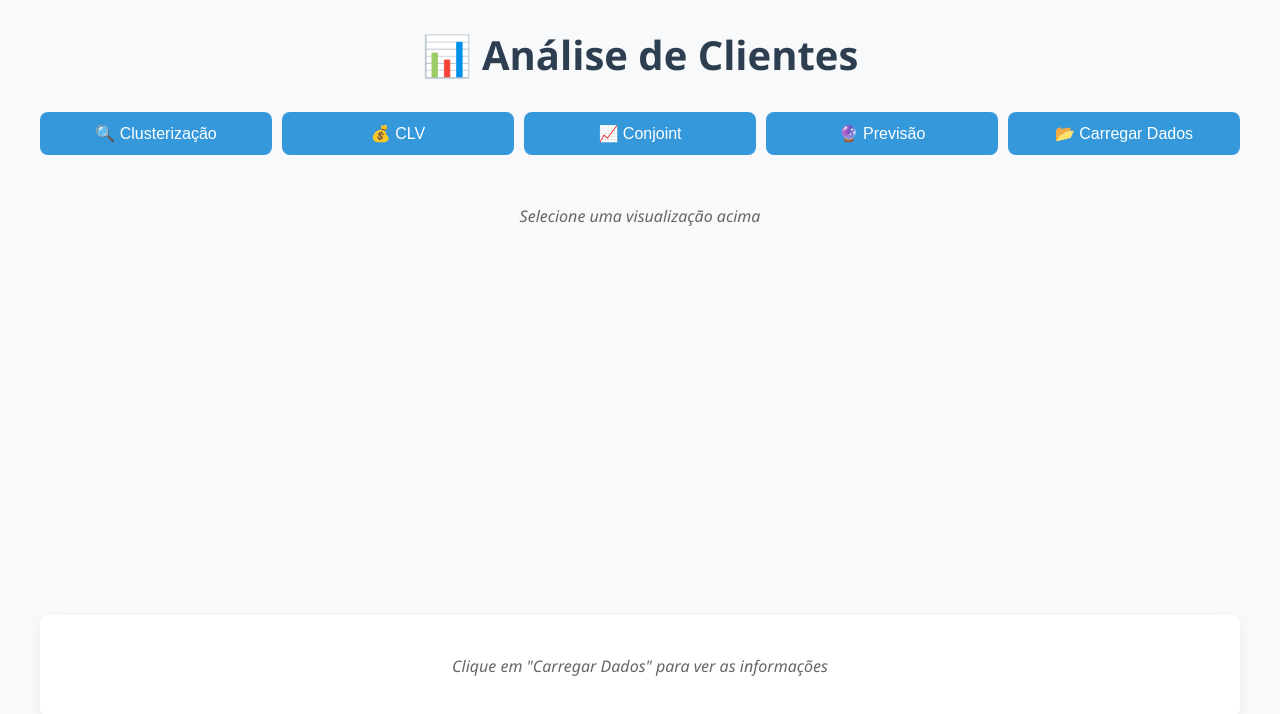
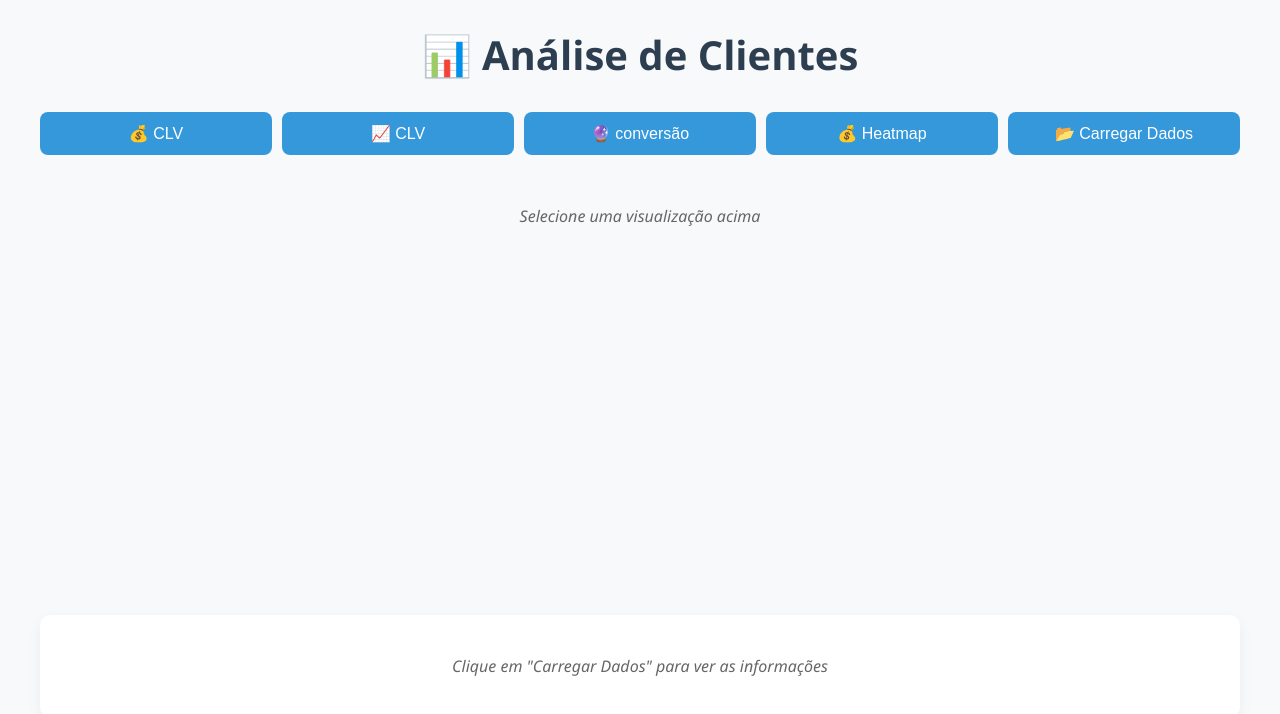
Before and after one commit to tnrezende/Analise-de-clientes, a plain HTML site: page index.html in a window 1280 px wide. Drawn offline with Linux system fonts and the light colour scheme.

Commit message:
Update index.html

```diff
--- a/index.html
+++ b/index.html
@@ -131,10 +131,10 @@
         <h1>📊 Análise de Clientes</h1>
 
         <div class="botoes">
-            <button onclick="carregarImagem('clusterizacao')">🔍 Clusterização</button>
-            <button onclick="carregarImagem('clv')">💰 CLV</button>
-            <button onclick="carregarImagem('conjoint')">📈 Conjoint</button>
-            <button onclick="carregarImagem('previsao')">🔮 Previsão</button>
+            <button onclick="carregarImagem('Customer Life Value')">💰 CLV</button>
+            <button onclick="carregarImagem('CLV Médio de clientes por campanha')">📈 CLV</button>
+            <button onclick="carregarImagem('Taxa de conversão.png')">🔮 conversão</button>
+            <button onclick="carregarImagem('Heatmap de preferências')">💰 Heatmap</button>
             <button onclick="carregarCSV()">📂 Carregar Dados</button>
         </div>
 
```
